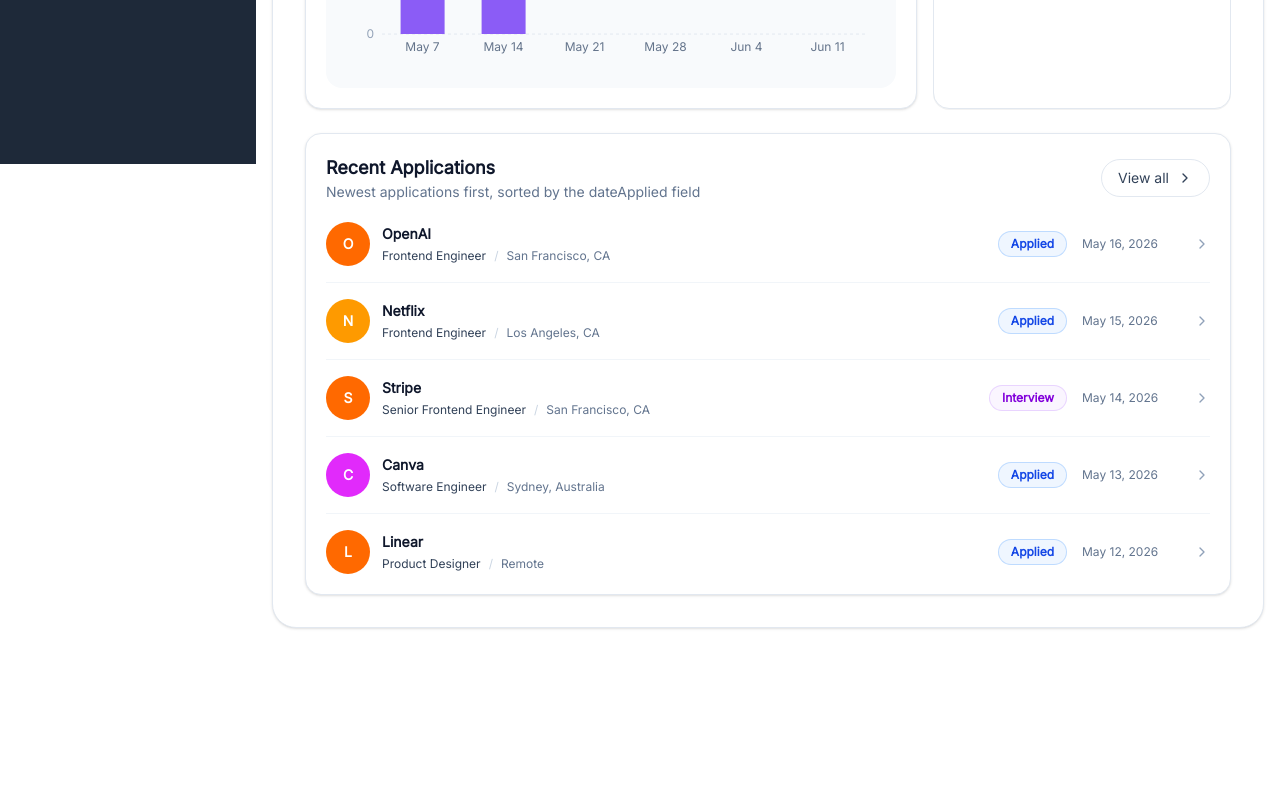
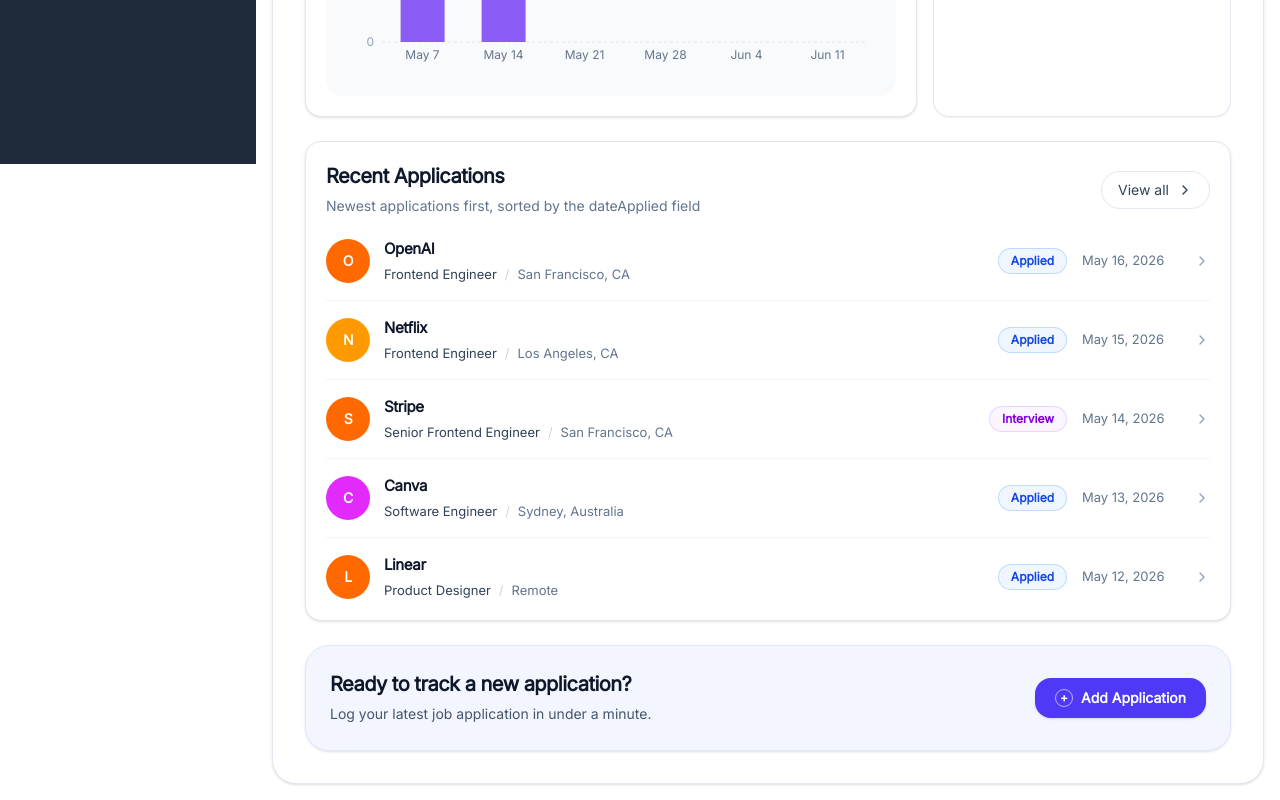
Before and after one commit to Subhamgtm15/applytrack, a React (Vite) app: page / in a window 1280 px wide. Shown: the part 636-1436 px from the top of the page. Before the commit the page ends 1280 px from the top, so only its background shows below. Built offline with nearby package versions, Linux system fonts and the light colour scheme.

Commit message:
add application part

```diff
--- a/src/components/RecentApplicationRow.tsx
+++ b/src/components/RecentApplicationRow.tsx
@@ -32,14 +32,14 @@ export default function RecentApplicationRow({ application }: RecentApplicationR
 
   return (
     <div className="flex flex-col gap-4 py-4 first:pt-0 last:pb-0 md:flex-row md:items-center md:justify-between">
-      <div className="flex min-w-0 items-center gap-3">
-        <div className={`flex h-11 w-11 shrink-0 items-center justify-center rounded-full text-sm font-semibold text-white ${avatarColor}`}>
+      <div className="flex min-w-0 items-center gap-3.5">
+        <div className={`flex h-11 w-11 shrink-0 items-center justify-center rounded-full text-sm font-semibold tracking-tight text-white ${avatarColor}`}>
           {initial}
         </div>
 
         <div className="min-w-0">
-          <p className="truncate text-sm font-semibold text-slate-900">{application.company}</p>
-          <div className="mt-1 flex flex-wrap items-center gap-x-2 gap-y-1 text-xs text-slate-500">
+          <p className="truncate text-[15px] font-semibold tracking-tight text-slate-900">{application.company}</p>
+          <div className="mt-1 flex flex-wrap items-center gap-x-2 gap-y-1 text-[13px] text-slate-500">
             <span className="font-medium text-slate-700">{application.role}</span>
             <span className="text-slate-300">/</span>
             <span>{application.location}</span>
@@ -48,12 +48,10 @@ export default function RecentApplicationRow({ application }: RecentApplicationR
       </div>
 
       <div className="flex items-center justify-between gap-4 md:justify-end">
-        <span
-          className={`rounded-full px-3 py-1 text-xs font-semibold capitalize ring-1 ${statusBadgeClasses[application.status]}`}
-        >
+        <span className={`rounded-full px-3 py-1 text-xs font-semibold capitalize ring-1 ${statusBadgeClasses[application.status]}`}>
           {application.status}
         </span>
-        <span className="min-w-24 text-xs font-medium text-slate-500">
+        <span className="min-w-24 text-[13px] font-medium text-slate-500">
           {new Date(application.dateApplied).toLocaleDateString("en-US", {
             month: "short",
             day: "numeric",
--- a/src/pages/Dashboard.tsx
+++ b/src/pages/Dashboard.tsx
@@ -122,8 +122,8 @@ export default function AddApplication() {
         <div className="lg:col-span-2 rounded-2xl border border-slate-200 bg-white p-5 shadow-sm">
           <div className="mb-6 flex items-start justify-between gap-4">
             <div>
-              <h2 className="text-lg font-semibold text-slate-900">Application Activity</h2>
-              <p className="text-sm text-slate-500">Interview applications grouped by week using the dateApplied field</p>
+              <h2 className="text-xl font-semibold tracking-tight text-slate-900">Application Activity</h2>
+              <p className="mt-1 text-sm leading-6 text-slate-500">Interview applications grouped by week using the dateApplied field</p>
             </div>
             <div className="rounded-full bg-purple-50 px-3 py-1 text-xs font-semibold uppercase tracking-[0.12em] text-purple-700">
               Week wise
@@ -195,8 +195,8 @@ export default function AddApplication() {
       <div className="mt-6 rounded-2xl border border-slate-200 bg-white p-5 shadow-sm">
         <div className="mb-5 flex items-center justify-between gap-4">
           <div>
-            <h2 className="text-lg font-semibold text-slate-900">Recent Applications</h2>
-            <p className="text-sm text-slate-500">Newest applications first, sorted by the dateApplied field</p>
+            <h2 className="text-xl font-semibold tracking-tight text-slate-900">Recent Applications</h2>
+            <p className="mt-1 text-sm leading-6 text-slate-500">Newest applications first, sorted by the dateApplied field</p>
           </div>
           <Link
             to="/applications"
@@ -213,6 +213,23 @@ export default function AddApplication() {
           ))}
         </div>
       </div>
+      {/* // Call to Action for adding new application */}
+      <div className="mt-6 rounded-3xl border border-indigo-100 bg-indigo-50/70 p-6 shadow-sm">
+        <div className="flex flex-col gap-4 md:flex-row md:items-center md:justify-between">
+          <div>
+            <h2 className="text-lg font-semibold tracking-tight text-slate-900 md:text-xl">Ready to track a new application?</h2>
+            <p className="mt-1 text-sm leading-6 text-slate-600">Log your latest job application in under a minute.</p>
+          </div>
+
+          <Link
+            to="/addapplication"
+            className="inline-flex items-center justify-center gap-2 rounded-2xl bg-indigo-600 px-5 py-2.5 text-sm font-semibold text-white shadow-sm transition hover:bg-indigo-500"
+          >
+            <span className="flex h-4.5 w-4.5 items-center justify-center rounded-full border border-white/60 text-xs leading-none">+</span>
+            Add Application
+          </Link>
+        </div>
+      </div>
     </section>
   );
 }
```
